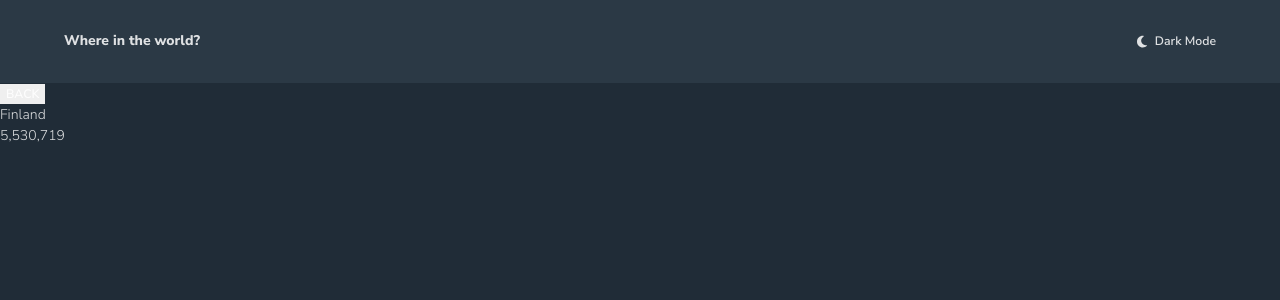
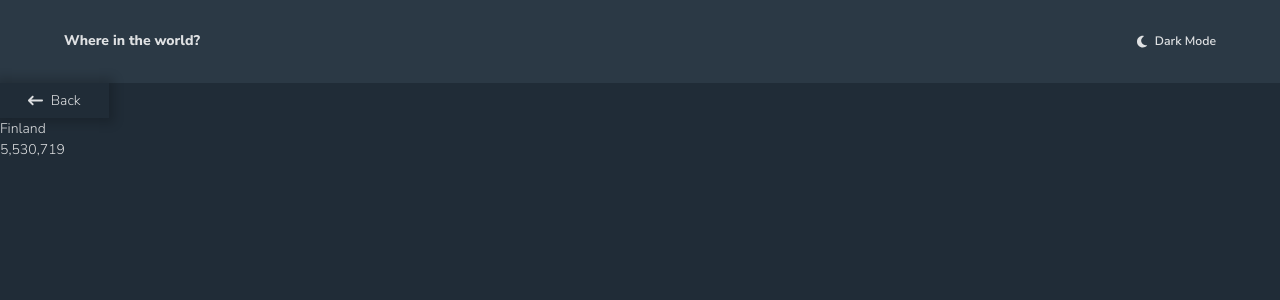
Before and after one commit to edo979/rest-countries-app, a React (Vite) app: page / in a window 1280 px wide. Both pictures are taken after a click on the item 640 px from the left and 438 px from the top of the page. Shown: the top 300 px of the page. Built offline with nearby package versions, Linux system fonts and the light colour scheme.

Commit message:
finish back button

```diff
--- a/src/components/CountryDetails.jsx
+++ b/src/components/CountryDetails.jsx
@@ -8,7 +8,10 @@ function CountryDetails() {
   return (
     <div>
       <button className="btn btn-primary" onClick={() => navigate(-1)}>
-        BACK
+        <svg xmlns="http://www.w3.org/2000/svg" viewBox="0 0 512 512">
+          <path d="M109.3 288L480 288c17.7 0 32-14.3 32-32s-14.3-32-32-32l-370.7 0 73.4-73.4c12.5-12.5 12.5-32.8 0-45.3s-32.8-12.5-45.3 0l-128 128c-12.5 12.5-12.5 32.8 0 45.3l128 128c12.5 12.5 32.8 12.5 45.3 0s12.5-32.8 0-45.3L109.3 288z" />
+        </svg>
+        Back
       </button>
       <p>{country.name.common}</p>
       <p>{country.population.toLocaleString()}</p>
--- a/src/sass/components/_components.scss
+++ b/src/sass/components/_components.scss
@@ -84,27 +84,42 @@ body {
 }
 
 .btn {
-  border: none;
-  color: var(--clr-text);
-
-  font-size: var(--fs-400);
-  font-weight: 600;
-
   display: inline-flex;
   align-items: center;
   gap: 0.55rem;
 
+  border: none;
+
+  color: var(--clr-text);
+  font-size: var(--fs-400);
+  font-weight: 600;
+
+  background-color: transparent;
+
   cursor: pointer;
+
+  svg {
+    width: 10px;
+
+    path {
+      fill: var(--clr-text);
+    }
+  }
 
   &-theme {
     padding: 0;
     background-color: hsl(var(--clr-primary-100));
+  }
+
+  &-primary {
+    padding: 0.5rem 2rem;
+
+    font-size: var(--fs-500);
+    font-weight: 300;
+    box-shadow: 0 0 10px 5px hsl(0, 0%, 0%, 0.2);
 
     svg {
-      width: 10px;
-      path {
-        fill: var(--clr-text);
-      }
+      width: 15px;
     }
   }
 }
```
